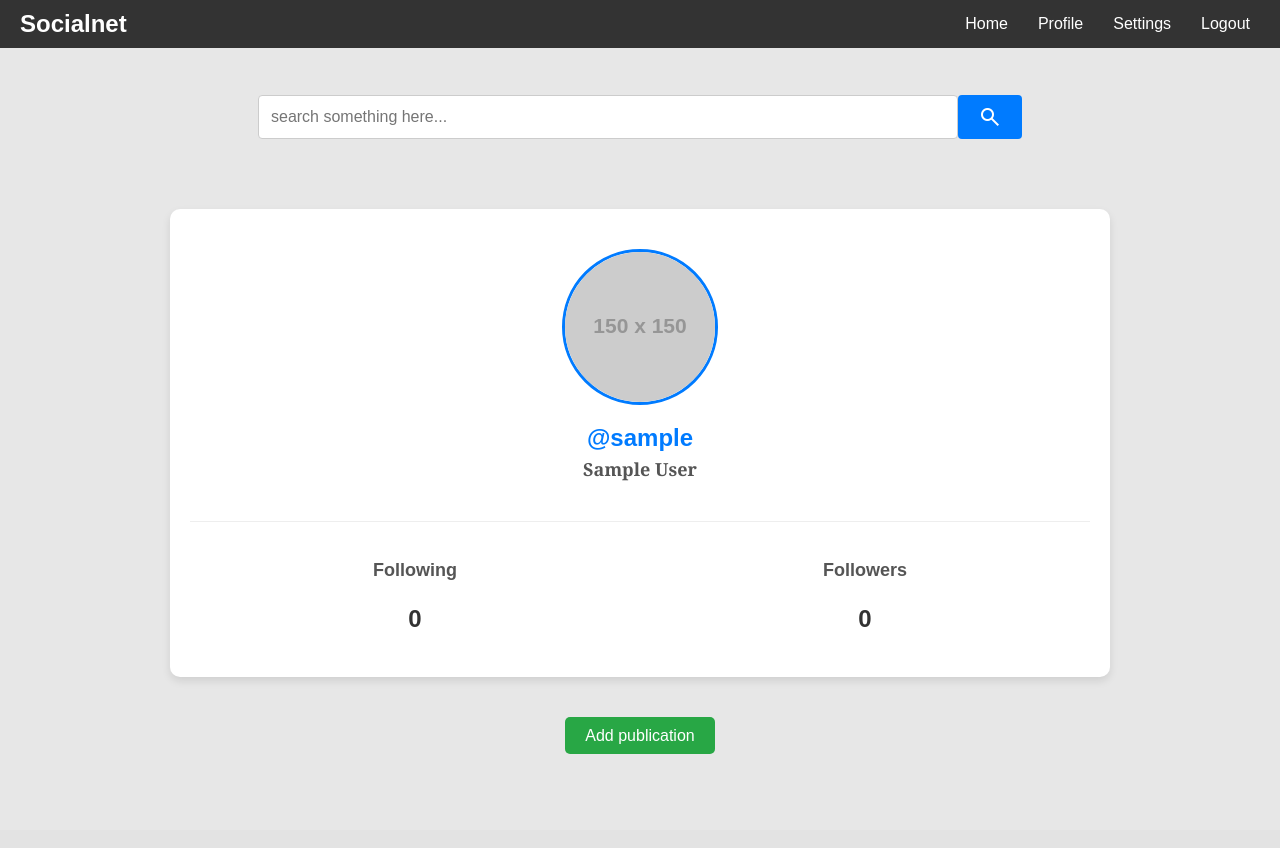
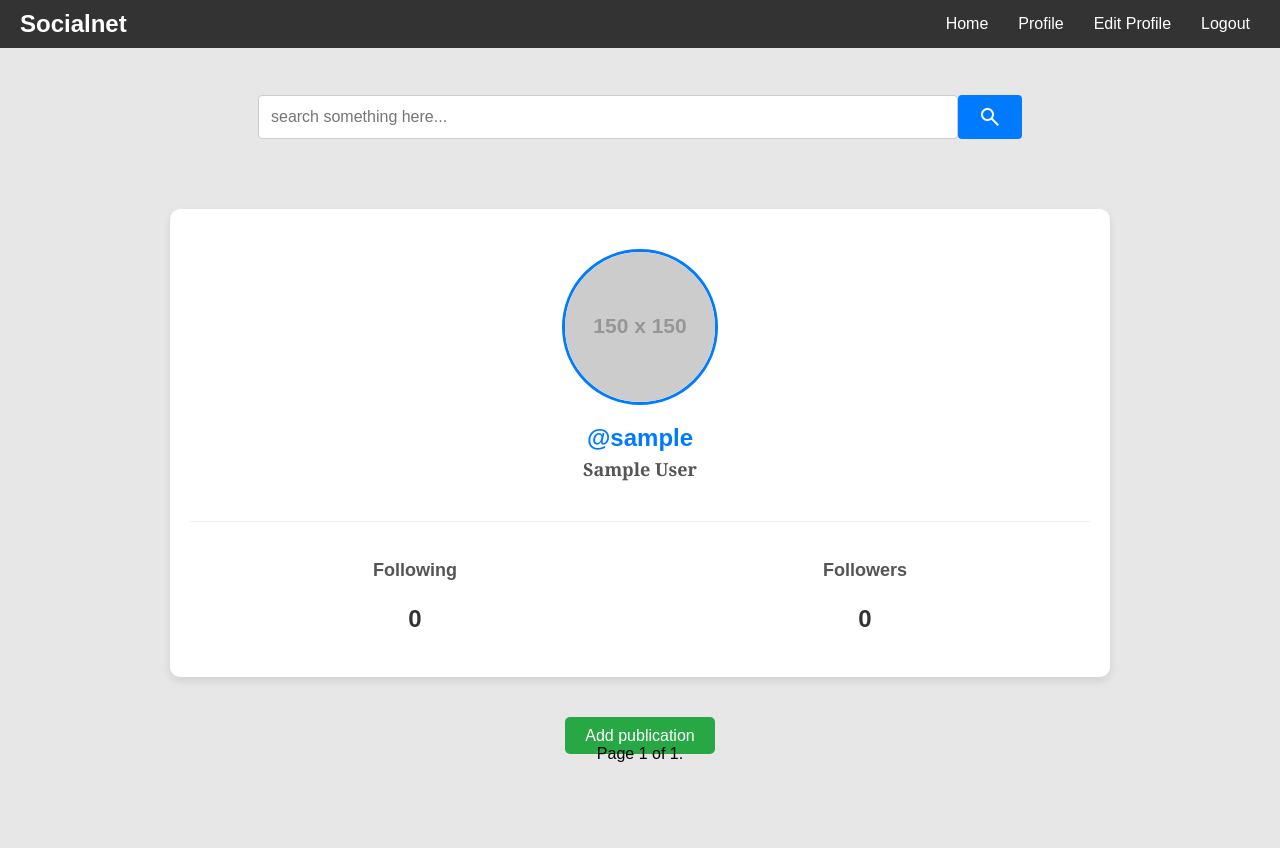
Before and after one commit to rafaelrodrigues-dev/social-network, a Django app: a page that uses app/profiles/templates/profiles/profile_detail.html in a window 1280 px wide. Before the commit the page ends 754 px from the top, so only its background shows below. Run offline with Django 5.2, Linux system fonts and the light colour scheme; the visitor is signed in with stand-in values (Sample User, id 1); data comes from the database, SQL or seed files in the repository; grey boxes labelled with a size stand in for pictures from a placeholder-image service; data that the repository does not hold is empty; some libraries are stand-ins or nearby versions.

Commit message:
Refactor author forms and templates: remove username field, add picture upload, and update labels. Implement pagination in publications and search results. Update environment variables for pagination settings. Improve styles for form elements and add pagination partials.

```diff
--- a/app/authors/forms/register_form.py
+++ b/app/authors/forms/register_form.py
@@ -44,7 +44,8 @@ class RegisterForm(forms.ModelForm):
 
     gender = forms.ChoiceField(
         choices=CHOICES,
-        label=_('Gender')
+        label=_('Gender'),
+        required=False,
     )
 
     def clean_username(self):
--- a/app/authors/templates/authors/pages/edit.html
+++ b/app/authors/templates/authors/pages/edit.html
@@ -6,8 +6,10 @@
     <h2>User edit</h2>
     <form action="{% url 'authors:edit_author' %}" method="post" enctype="multipart/form-data">
         {% csrf_token %}
+        {% if request.user.profile.picture %}
+            <img src="{{ request.user.profile.picture.url}}" alt="">
+        {% endif %}
         {{ form.picture.as_field_group }}
-        {{ form.username.as_field_group }}
         {{ form.first_name.as_field_group }}
         {{ form.last_name.as_field_group }}
         {{ form.bio.as_field_group }}
--- a/app/base_static/global/css/styles.css
+++ b/app/base_static/global/css/styles.css
@@ -327,6 +327,15 @@ main {
     background-color: #0056b3;
 }
 
+.form-card img{
+    width: 150px;
+    height: 150px;
+    border-radius: 50%;
+    object-fit: cover;
+    margin-bottom: 15px;
+    border: 3px solid #007bff;
+}
+
 .messages {
     margin: 20px auto;
     max-width: 600px;
@@ -475,6 +484,19 @@ main {
     background-color: #218838;
 }
 
+.pagination {
+    text-align: center;
+}
+
+.pagination button{
+    background-color: #007bff;
+    color: #fff;
+    border: 1px solid #007bff;
+    padding: 5px 10px;
+    cursor: pointer;
+    border-radius: 5px;
+}
+
 @media (max-width: 1660px) {
     .header-nav {
         display: flex;
--- a/app/base_templates/global/partials/header.html
+++ b/app/base_templates/global/partials/header.html
@@ -6,7 +6,7 @@
         <li><a href="{% url 'publications:home' %}">Home</a></li>
         {% if user.is_authenticated %}
             <li><a href="{% url "profiles:profile" request.user.username %}">Profile</a></li>
-            <li><a href="{% url "authors:edit_author" %}">Settings</a></li>
+            <li><a href="{% url "authors:edit_author" %}">Edit Profile</a></li>
             <li><a href="{% url "authors:logout" %}" onclick="return confirm('Are you sure?')">Logout</a></li>
         {% else %}
         <li><a href="{% url "authors:login" %}">Login</a></li>
--- a/app/base_templates/global/partials/navrail.html
+++ b/app/base_templates/global/partials/navrail.html
@@ -3,7 +3,7 @@
         <li><a href="{% url 'publications:home' %}">Home</a></li>
         {% if user.is_authenticated %}
             <li><a href="{% url "profiles:profile" request.user.username %}">Profile</a></li>
-            <li><a href="{% url "authors:edit_author" %}">Settings</a></li>
+            <li><a href="{% url "authors:edit_author" %}">Edit Profile</a></li>
             <li><a href="{% url "authors:logout" %}" onclick="return confirm('Are you sure?')">Logout</a></li>
         {% else %}
         <li><a href="{% url "authors:login" %}">Login</a></li>
--- /dev/null
+++ b/app/base_templates/global/partials/pagination.html
@@ -0,0 +1,17 @@
+<div class="pagination">
+    <span class="step-links">
+        {% if page_obj.has_previous %}
+            <a href="?page=1&q={{query}}"><button>&laquo; first</button></a>
+            <a href="?page={{ page_obj.previous_page_number }}&q={{query}}"><button>previous</button></a>
+        {% endif %}
+
+        <span class="current">
+            Page {{ page_obj.number }} of {{ page_obj.paginator.num_pages }}.
+        </span>
+
+        {% if page_obj.has_next %}
+            <a href="?page={{ page_obj.next_page_number }}{{additional_query}}"><button>next</button></a>
+            <a href="?page={{ page_obj.paginator.num_pages }}{{additional_query}}"><button>last &raquo;</button></a>
+        {% endif %}
+    </span>
+</div>
--- a/app/profiles/templates/profiles/profile_detail.html
+++ b/app/profiles/templates/profiles/profile_detail.html
@@ -43,9 +43,10 @@
             </div>
         {% endif %}
         <section class="posts">
-            {% for publication in publications %}
+            {% for publication in page_obj %}
                 {% include "global/partials/publication.html" %}
             {% endfor %}
         </section>
+        {% include "global/partials/pagination.html" %}
     </main>
 {% endblock content %}
--- a/app/profiles/views.py
+++ b/app/profiles/views.py
@@ -1,3 +1,4 @@
+import os
 from django.shortcuts import render, get_object_or_404, redirect
 from django.urls import reverse
 from django.contrib.auth.decorators import login_required
@@ -6,6 +7,9 @@ from django.utils.translation import gettext_lazy as _
 from .models import Profile
 from .forms import PublicationForm
 from publications.models import Publication
+from django.core.paginator import Paginator
+
+PER_PAGE = os.getenv('PER_PAGE',7)
 
 @login_required(login_url='authors:login')
 def follow(request,username):
@@ -29,10 +33,13 @@ def follow(request,username):
 def profile_detail(request,username):
     profile = get_object_or_404(Profile,user__username=username)
     publications = Publication.objects.filter(author__profile=profile).order_by('-id')
+    paginator = Paginator(publications,PER_PAGE)
+    page_num = request.GET.get('page')
+    page_obj = paginator.get_page(page_num)
 
     return render(request,'profiles/profile_detail.html',context={
         'profile':profile,
-        'publications':publications
+        'page_obj':page_obj
     })
 
 @login_required()
--- a/app/publications/templates/publications/pages/search_results.html
+++ b/app/publications/templates/publications/pages/search_results.html
@@ -1,13 +1,14 @@
 {% extends "global/base.html" %}
 {% block content %}
 <main>
-    {% if results %}
+    {% if page_obj %}
         <section class="posts">
             <h2>Results</h2>
-            {% for publication in results %}
+            {% for publication in page_obj %}
                 {% include "global/partials/publication.html" %}
             {% endfor %}
         </section>
+        {% include "global/partials/pagination.html" %}
     {% else %}
         <h2>No results found</h2>
     {% endif %}
--- a/app/requirements.txt
+++ b/app/requirements.txt
@@ -17,7 +17,6 @@ pycparser==2.22
 PySocks==1.7.1
 pytest==8.3.4
 pytest-django==4.9.0
-selenium==4.30.0
 sniffio==1.3.1
 sortedcontainers==2.4.0
 sqlparse==0.5.3
```
Also changed, not shown: app/authors/forms/edit_form.py (+5 -9 lines), app/authors/tests/test_author_edit.py (added, +100 -0 lines), app/authors/views.py (+1 -6 lines), app/publications/templates/publications/pages/home.html (+4 -3 lines), app/publications/tests/test_search.py (+4 -4 lines), app/publications/views.py (+15 -5 lines), 1 other file.
